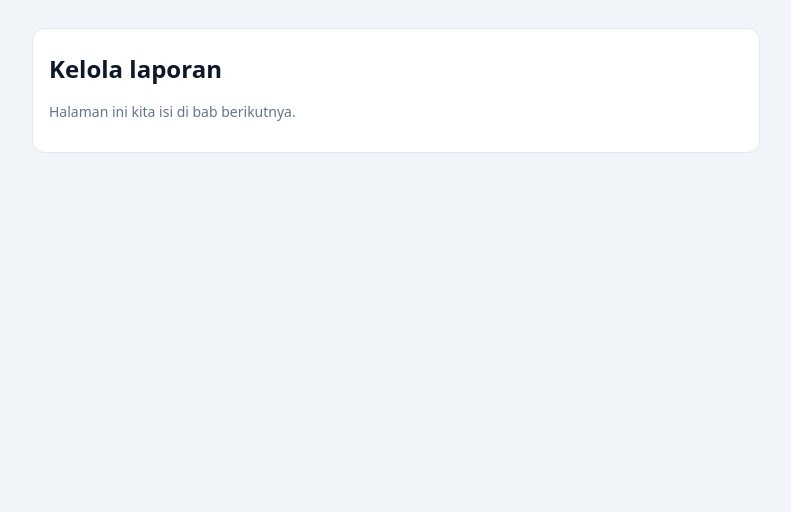
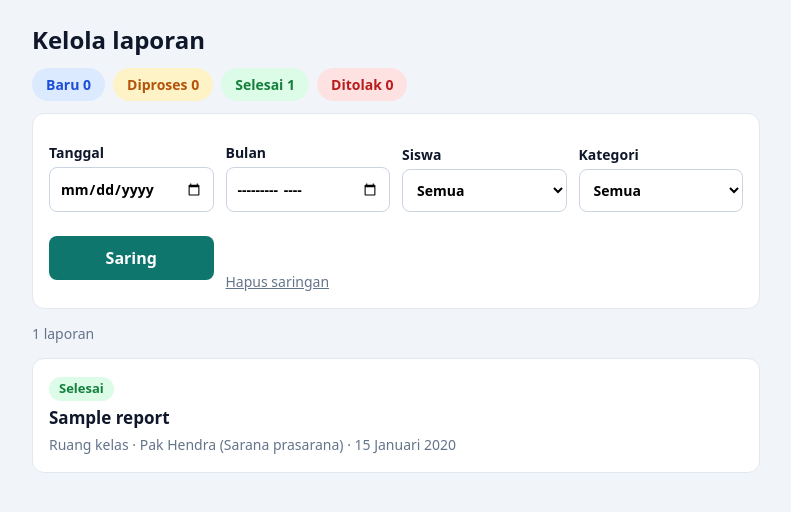
Before and after one commit to listyantidewi1/SiLapor, a Laravel app: page /kelola in a window 1280 px wide. Shown: the part 57-569 px from the top of the page, without its empty margins (244-1035 px from the left). Run offline with Laravel 12, Linux system fonts and the light colour scheme; a user stored in the database is signed in; data comes from the database, SQL or seed files in the repository; tables that the repository leaves empty hold one stand-in row (values such as "Sample post").

Commit message:
Halaman petugas

```diff
--- /dev/null
+++ b/app/Http/Controllers/Admin/ReportController.php
@@ -0,0 +1,82 @@
+<?php
+
+namespace App\Http\Controllers\Admin;
+
+use App\Http\Controllers\Controller;
+use App\Models\Category;
+use App\Models\Report;
+use App\Models\User;
+use App\Support\Foto;
+use Illuminate\Http\Request;
+use Illuminate\Support\Carbon;
+use Illuminate\Support\Facades\DB;
+use Illuminate\Validation\Rule;
+
+class ReportController extends Controller
+{
+    public function index(Request $request)
+    {
+        $f = $request->validate([
+            'tanggal' => 'nullable|date_format:Y-m-d',
+            'bulan' => 'nullable|date_format:Y-m',
+            'siswa' => 'nullable|integer',
+            'kategori' => 'nullable|integer',
+            'status' => ['nullable', Rule::in(array_keys(Report::ALUR))],
+        ]);
+
+        $query = Report::with('user', 'category')->latest();
+
+        if (! empty($f['tanggal'])) {
+            $awal = Carbon::parse($f['tanggal']);
+            $query->where('created_at', '>=', $awal)->where('created_at', '<', $awal->copy()->addDay());
+        }
+        if (! empty($f['bulan'])) {
+            $awal = Carbon::parse($f['bulan'] . '-01');
+            $query->where('created_at', '>=', $awal)->where('created_at', '<', $awal->copy()->addMonth());
+        }
+        if (! empty($f['siswa'])) {
+            $query->where('user_id', $f['siswa']);
+        }
+        if (! empty($f['kategori'])) {
+            $query->where('category_id', $f['kategori']);
+        }
+        if (! empty($f['status'])) {
+            $query->where('status', $f['status']);
+        }
+
+        return view('admin.index', [
+            'reports' => $query->paginate(10)->withQueryString(),
+            'rekap' => Report::selectRaw('status, count(*) as jumlah')->groupBy('status')->pluck('jumlah', 'status'),
+            'categories' => Category::orderBy('name')->get(),
+            'siswa' => User::where('role', 'siswa')->orderBy('name')->get(['id', 'name', 'classroom']),
+            'f' => $f,
+        ]);
+    }
+
+    public function tanggapi(Request $request, Report $report)
+    {
+        $data = $request->validate([
+            'status' => ['required', Rule::in(array_keys(Report::ALUR))],
+            'note' => 'required|max:1000',
+            'photo' => 'nullable|mimes:jpg,jpeg,png|max:4096',
+        ]);
+
+        // Status hanya boleh tetap, atau maju lewat langkah yang sah
+        if ($data['status'] !== $report->status && ! $report->bolehKe($data['status'])) {
+            return back()->withErrors(['status' => "Laporan berstatus {$report->status} tidak bisa diubah menjadi {$data['status']}."]);
+        }
+
+        DB::transaction(function () use ($request, $report, $data) {
+            $report->updates()->create([
+                'user_id' => $request->user()->id,
+                'status' => $data['status'],
+                'note' => $data['note'],
+                'photo' => $request->hasFile('photo') ? Foto::simpan($request->file('photo')) : null,
+            ]);
+            $report->status = $data['status'];
+            $report->save();
+        });
+
+        return back()->with('pesan', 'Tanggapan tersimpan.');
+    }
+}
--- a/app/Models/Report.php
+++ b/app/Models/Report.php
@@ -6,6 +6,14 @@ use Illuminate\Database\Eloquent\Model;
 
 class Report extends Model
 {
+    // Status yang boleh dituju dari setiap status
+    const ALUR = [
+        'baru' => ['diproses', 'ditolak'],
+        'diproses' => ['selesai'],
+        'selesai' => [],
+        'ditolak' => [],
+    ];
+
     protected $fillable = ['category_id', 'title', 'description', 'location'];
 
     public function user()
@@ -22,4 +30,9 @@ class Report extends Model
     {
         return $this->hasMany(ReportUpdate::class)->oldest('id');
     }
+
+    public function bolehKe(string $status): bool
+    {
+        return in_array($status, self::ALUR[$this->status]);
+    }
 }
--- a/resources/views/admin/index.blade.php
+++ b/resources/views/admin/index.blade.php
@@ -1,8 +1,47 @@
 @extends('layouts.app')
-@section('judul', 'Kelola')
+@section('judul', 'Kelola laporan')
 @section('isi')
-<div class="kartu">
-    <h1>Kelola laporan</h1>
-    <p class="redup">Halaman ini kita isi di bab berikutnya.</p>
+<h1>Kelola laporan</h1>
+
+<div class="rekap">
+    @foreach (array_keys(App\Models\Report::ALUR) as $s)
+        <a href="/kelola?status={{ $s }}" class="status {{ $s }}">{{ $s }} <b>{{ $rekap[$s] ?? 0 }}</b></a>
+    @endforeach
 </div>
+
+<form class="kartu saring">
+    <label>Tanggal <input type="date" name="tanggal" value="{{ $f['tanggal'] ?? '' }}"></label>
+    <label>Bulan <input type="month" name="bulan" value="{{ $f['bulan'] ?? '' }}"></label>
+    <label>Siswa
+        <select name="siswa">
+            <option value="">Semua</option>
+            @foreach ($siswa as $w)
+                <option value="{{ $w->id }}" @selected(($f['siswa'] ?? '') == $w->id)>{{ $w->name }} ({{ $w->classroom }})</option>
+            @endforeach
+        </select>
+    </label>
+    <label>Kategori
+        <select name="kategori">
+            <option value="">Semua</option>
+            @foreach ($categories as $c)
+                <option value="{{ $c->id }}" @selected(($f['kategori'] ?? '') == $c->id)>{{ $c->name }}</option>
+            @endforeach
+        </select>
+    </label>
+    <button class="tombol">Saring</button>
+    <a class="redup" href="/kelola">Hapus saringan</a>
+</form>
+
+<p class="redup">{{ $reports->total() }} laporan</p>
+@forelse ($reports as $r)
+    <a class="kartu laporan" href="{{ route('laporan.show', $r) }}">
+        <span class="status {{ $r->status }}">{{ $r->status }}</span>
+        <b>{{ $r->title }}</b>
+        <span class="redup">{{ $r->category->name }} · {{ $r->user->name }} ({{ $r->user->classroom }}) · {{ $r->created_at->translatedFormat('j F Y') }}</span>
+    </a>
+@empty
+    <p class="kartu redup">Tidak ada laporan yang cocok.</p>
+@endforelse
+
+{{ $reports->links('halaman') }}
 @endsection
--- /dev/null
+++ b/resources/views/halaman.blade.php
@@ -0,0 +1,15 @@
+@if ($paginator->hasPages())
+    <nav class="halaman">
+        @if ($paginator->onFirstPage())
+            <span>← Sebelumnya</span>
+        @else
+            <a href="{{ $paginator->previousPageUrl() }}">← Sebelumnya</a>
+        @endif
+        <span>Halaman {{ $paginator->currentPage() }} dari {{ $paginator->lastPage() }}</span>
+        @if ($paginator->hasMorePages())
+            <a href="{{ $paginator->nextPageUrl() }}">Berikutnya →</a>
+        @else
+            <span>Berikutnya →</span>
+        @endif
+    </nav>
+@endif
--- a/routes/web.php
+++ b/routes/web.php
@@ -1,5 +1,6 @@
 <?php
 
+use App\Http\Controllers\Admin\ReportController as KelolaController;
 use App\Http\Controllers\AuthController;
 use App\Http\Controllers\ReportController;
 use App\Http\Middleware\Admin;
@@ -21,8 +22,10 @@ Route::middleware('auth')->group(function () {
     Route::post('/laporan', [ReportController::class, 'store']);
     Route::get('/laporan/{report}', [ReportController::class, 'show'])->name('laporan.show');
     Route::get('/laporan/{report}/foto', [ReportController::class, 'foto'])->name('laporan.foto');
+    Route::get('/riwayat/{update}/foto', [ReportController::class, 'fotoRiwayat'])->name('riwayat.foto');
 
     Route::middleware(Admin::class)->group(function () {
-        Route::view('/kelola', 'admin.index');
+        Route::get('/kelola', [KelolaController::class, 'index']);
+        Route::post('/kelola/{report}/tanggapan', [KelolaController::class, 'tanggapi'])->name('kelola.tanggapi');
     });
 });
```
Also changed, not shown: app/Http/Controllers/ReportController.php (+8 -0 lines), resources/views/reports/show.blade.php (+36 -0 lines).
